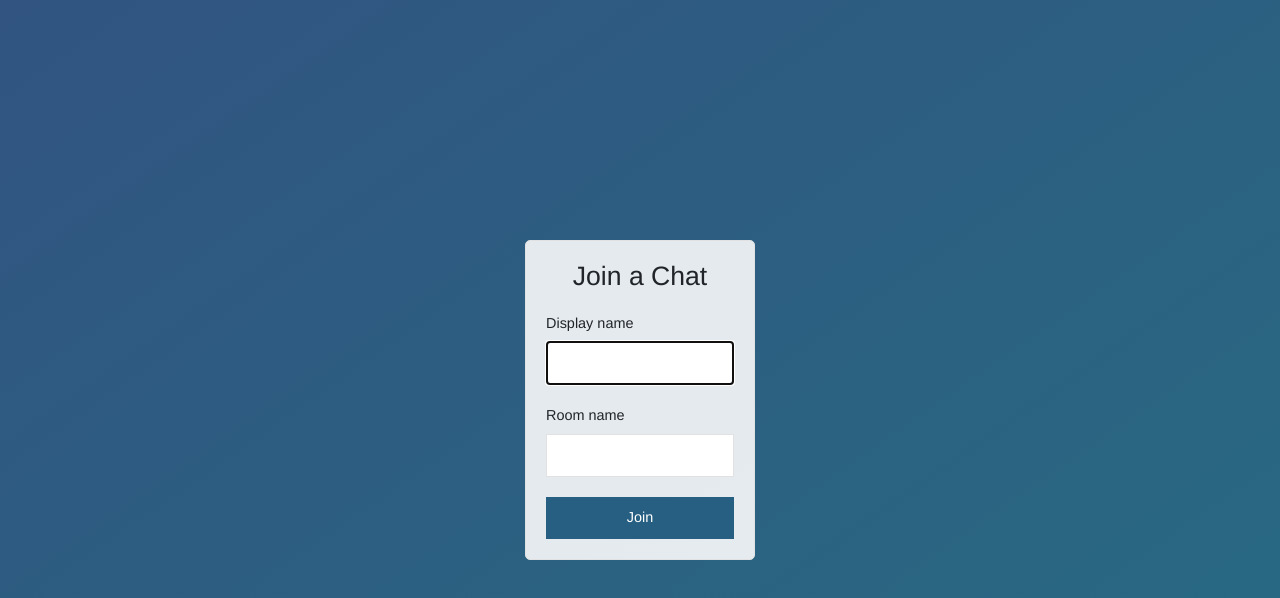
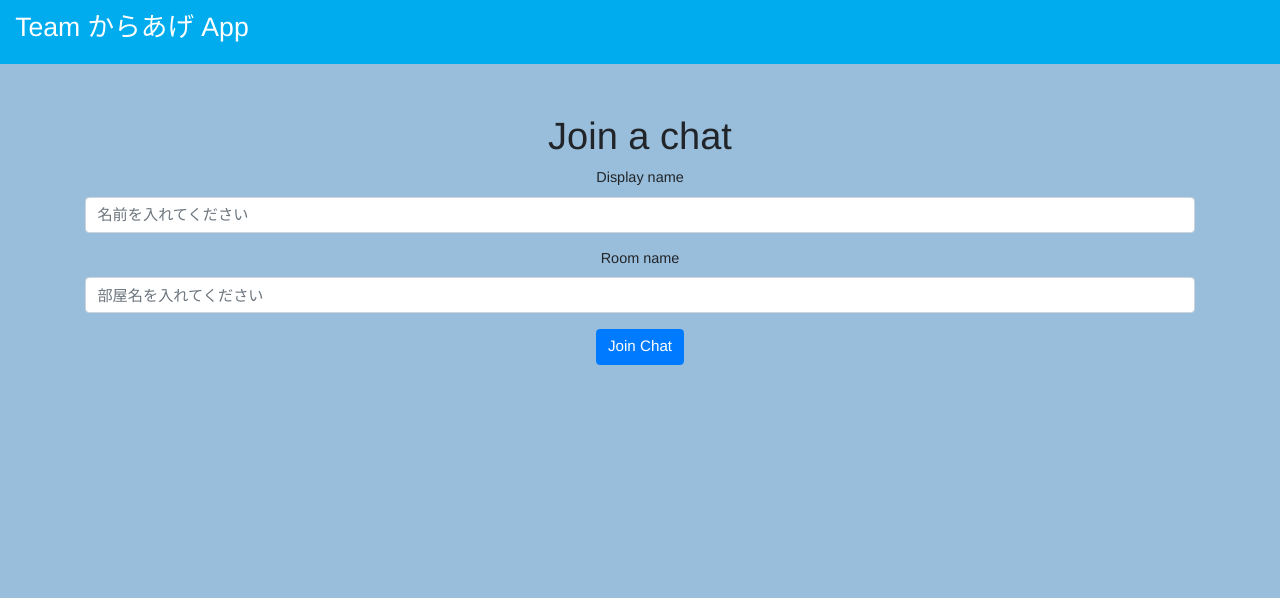
Before and after one commit to kawa215/chat-app, a website: page public/join.html in a window 1280 px wide. Drawn offline with nearby package versions, Linux system fonts and the light colour scheme.

Commit message:
karage start

```diff
--- a/public/css/styles2.css
+++ b/public/css/styles2.css
@@ -1,6 +1,14 @@
     body {background-color: #ffffff;}
     .blue {
         background: #00aced;
+    }
+    .red {
+      background: #ff0000;
+    }
+    .dname {
+      padding-top: 50px;
+      text-align: center;
+      padding-right: auto;
     }
     .imagep {
       width: 50%;
@@ -13,6 +21,10 @@
       margin-left: auto;  /* 【ポイント】*/
       margin-right: auto;
       padding-bottom: 60px;
+    }
+    .center_form {
+      margin-left: auto;  /* 【ポイント】*/
+      padding-right: auto;
     }
 
     .grayb {
--- a/public/join.html
+++ b/public/join.html
@@ -10,7 +10,37 @@
   <link rel="stylesheet" type="text/css" href="./css/styles2.css">
 
 </head>
-<body class="centered-form">
+<body class="sec-1">
+  <nav class="navbar navbar-expand-lg navbar-light blue">
+        <a class="navbar-brand text-white" href="#"><h3>Team からあげ App</h3></a>
+      <ul class="navbar-nav mr-auto"></ul>
+  </nav>
+
+  <div class="container">
+    <div class="row">
+          <div class="col-md-12 dname">
+              <h1>Join a chat</h1>
+
+              <form action="/chat.html">
+                  <div class="form-group">
+
+                    <label for="exampleInputEmail1">Display name</label>
+                    <input type="text" name="name" class="form-control" id="exampleInputEmail1" aria-describedby="emailHelp" placeholder="名前を入れてください">
+                    <small id="emailHelp" class="form-text text-muted"></small>
+                  </div>
+                  <div class="form-group">
+                    <label for="exampleInputEmail1">Room name</label>
+                    <input type="text" name="room" class="form-control" id="exampleInputEmail1" aria-describedby="emailHelp" placeholder="部屋名を入れてください">
+                    <small id="emailHelp" class="form-text text-muted"></small>
+                  </div>
+                  <button type="submit" class="btn btn-primary">Join Chat</button>
+              </form>
+         </div>
+    </div>
+
+  </div>
+  <!--
+
   <div class="centered-form__form">
     <form action="/chat.html">
       <div class="form-field">
@@ -28,7 +58,9 @@
         <button>Join</button>
       </div>
     </form>
-  </div>
+  </div><--->
+
+
 </body>
 
 </html>
```
Also changed, not shown: public/chat.html (+1 -1 lines).
